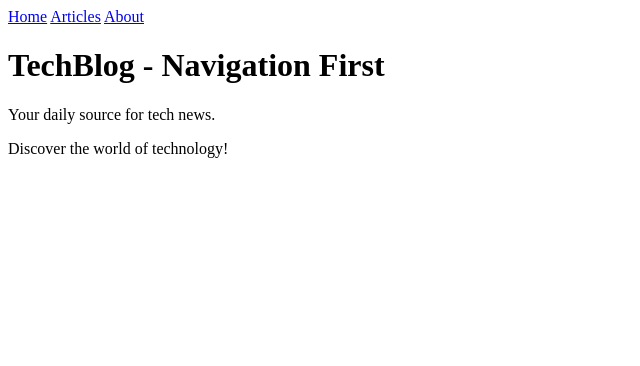
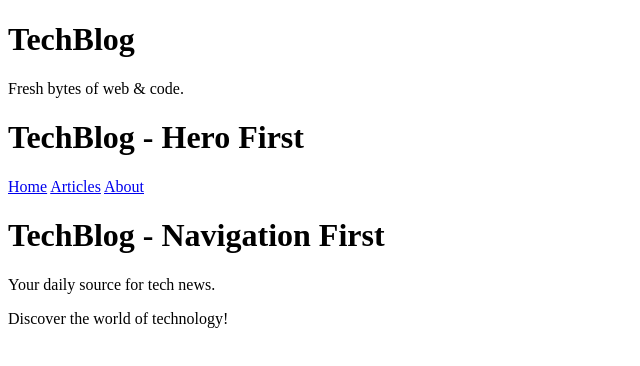
Before and after one commit to Bohdan-coder-creator/TechBlog, a plain HTML site: page index.html in a window 1280 px wide. Shown: the whole page, without its empty margins (0-640 px from the left). Drawn offline with Linux system fonts and the light colour scheme.

Commit message:
feat(hero): add header with title (#2)
* feat(hero): add header with title

* feat(hero): change header title variant

---------

Co-authored-by: Bohdan Yurchenko <Bohdan.YURCHENKO@student.howest.be>

```diff
--- a/index.html
+++ b/index.html
@@ -6,6 +6,11 @@
     <title>Document</title>
 </head>
 <body>
+    <header>
+        <h1>TechBlog</h1>
+        <p>Fresh bytes of web & code.</p>
+    </header>
+    <h1>TechBlog - Hero First</h1>
     <nav>
         <a href="index.html">Home</a>
         <a href="articles.html">Articles</a>
```
